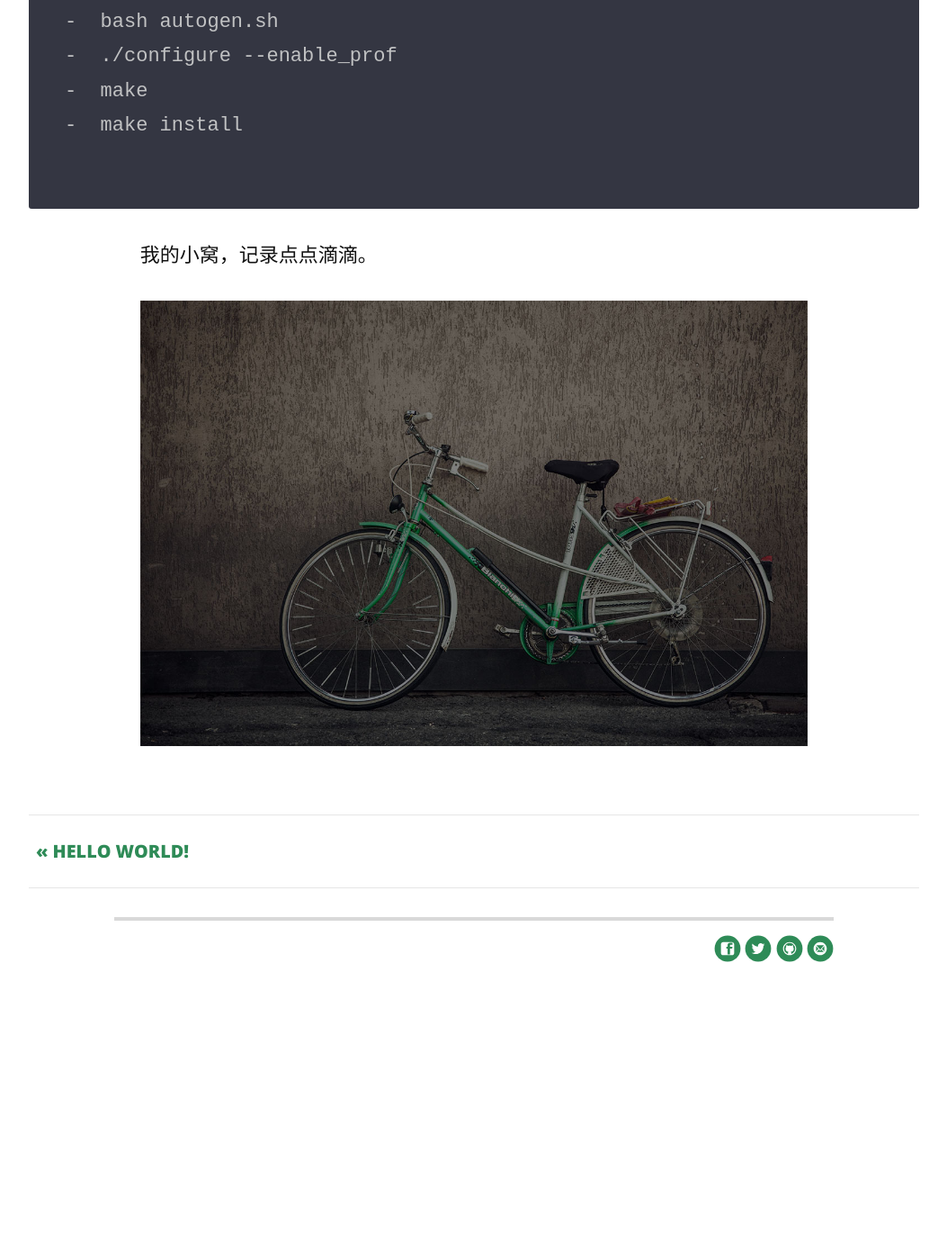
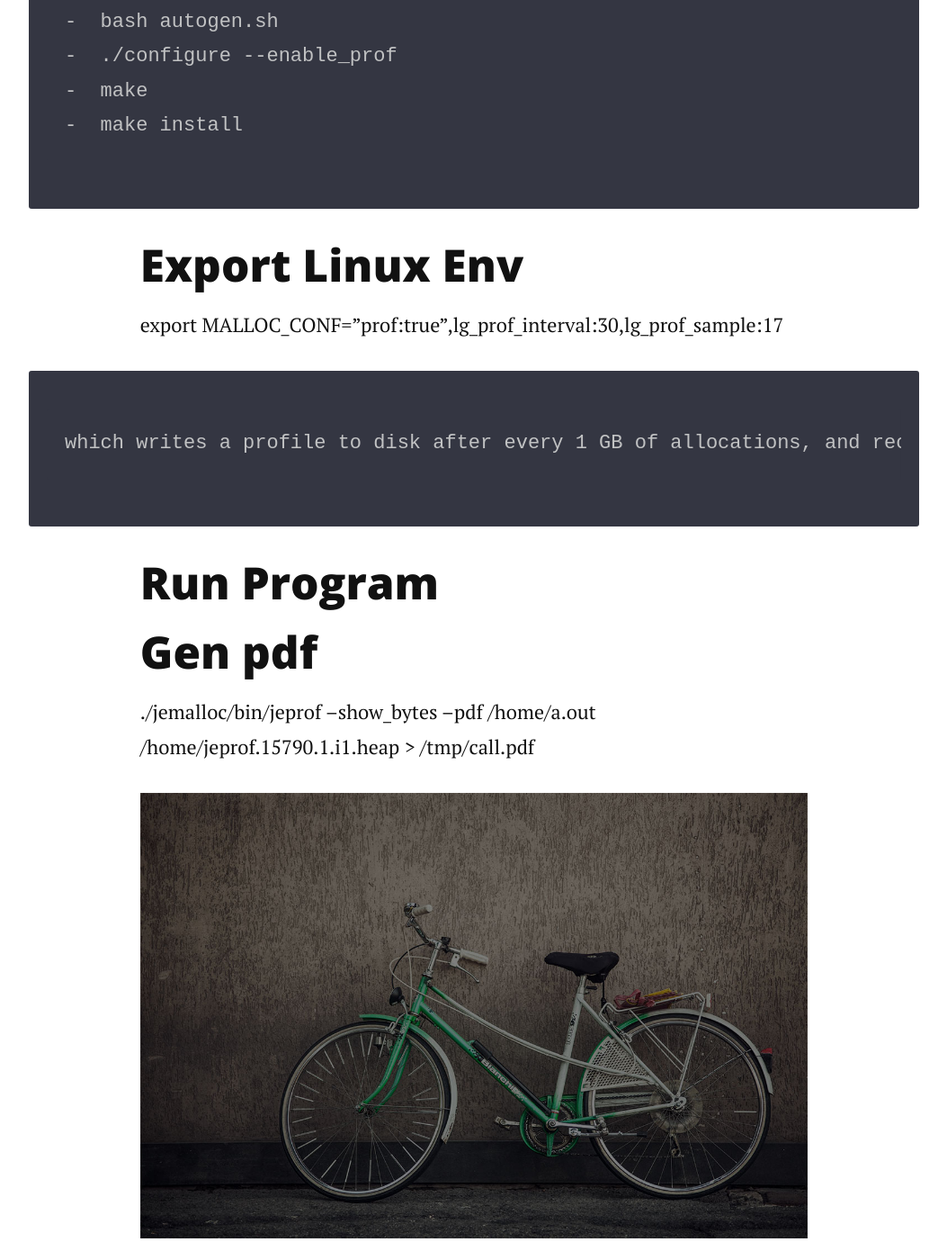
Before and after one commit to spch2008/spch2008.github.io, a Jekyll site: the page built from _posts/2019-03-10-jemalloc-prof-heap.markdown, in a window 1280 px wide and 1400 px high, scrolled down 652 px. Shown: the whole window at 90% size, without its empty margins (113-1166 px from the left). Built offline with Jekyll 4.4.1, drawn with Linux system fonts in a browser that asks for light colours; nearby versions of some CDN libraries; before the commit the page ends 1762 px from its top, so only the background shows below that.

Commit message:
Update 2019-03-10-jemalloc-prof-heap.markdown

```diff
--- a/_posts/2019-03-10-jemalloc-prof-heap.markdown
+++ b/_posts/2019-03-10-jemalloc-prof-heap.markdown
@@ -14,6 +14,16 @@ tags:
     -  make install
 
 
-我的小窝，记录点点滴滴。
+## Export Linux Env
+export MALLOC_CONF="prof:true",lg_prof_interval:30,lg_prof_sample:17
+
+    which writes a profile to disk after every 1 GB of allocations, and records a stack trace every 128 kB.
+
+
+## Run Program
+
+
+## Gen pdf
+./jemalloc/bin/jeprof --show_bytes --pdf /home/a.out /home/jeprof.15790.1.i1.heap > /tmp/call.pdf
 
 <img src="{{ '/assets/img/touring.jpg' | prepend: site.baseurl }}" alt="">
```
